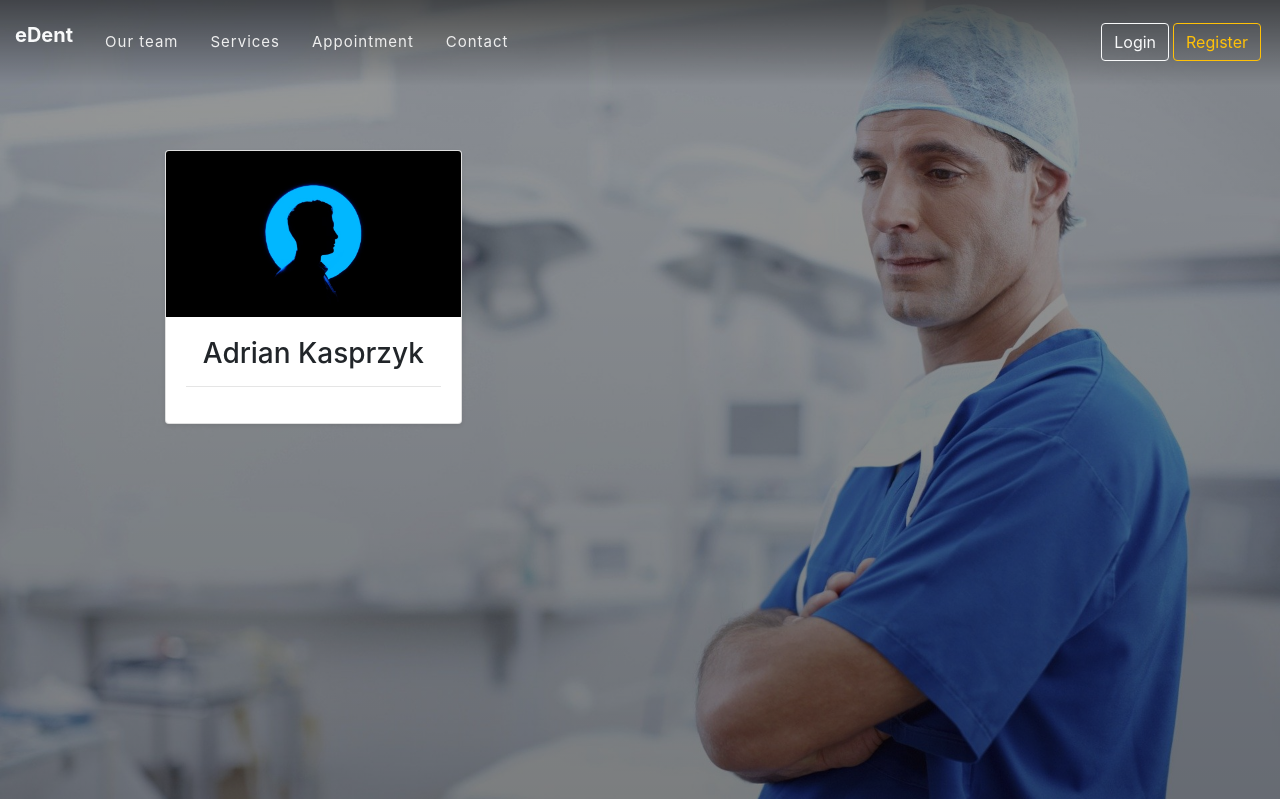
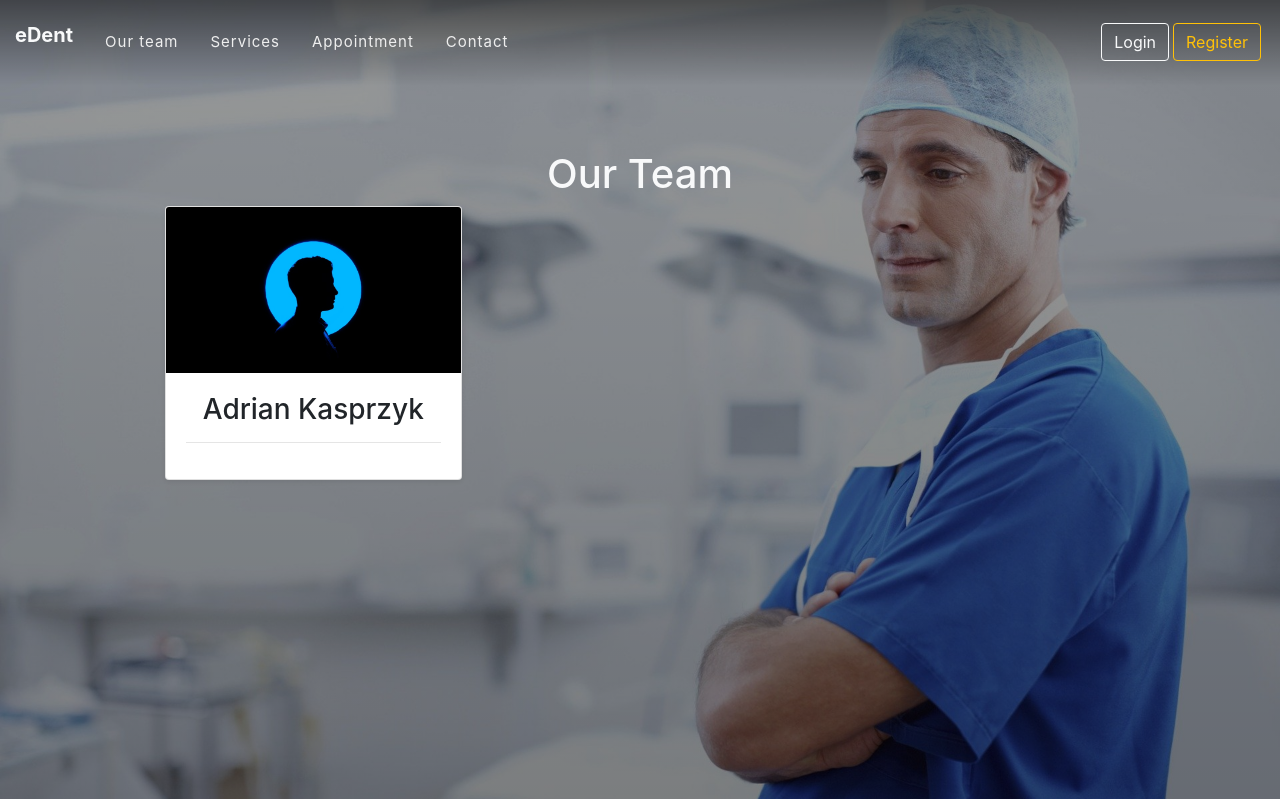
Before and after one commit to FraQu/dent-1, a Django app: page /our_team/ in a window 1280 px wide. Shown: the top 799 px of the page. Run offline with Django 3.2, Linux system fonts and the light colour scheme; data comes from the database, SQL or seed files in the repository; some libraries are stand-ins or nearby versions.

Commit message:
Add header

```diff
--- a/website/templates/website/our_team.html
+++ b/website/templates/website/our_team.html
@@ -4,7 +4,16 @@
     <link rel="stylesheet" type="text/css" href="{% static 'website/css/main.css' %}">
     <body>
     <header>
+
         <div class="album py-10">
+            <div class="row">
+                <!-- Section Heading -->
+                <div class="col-12">
+                    <div class="section-heading text-center">
+                        <h1 class="text-light">Our Team</h1>
+                    </div>
+                </div>
+            </div>
             <div class="container">
                 <div class="row">
                     {% for instance in object_list %}
```
